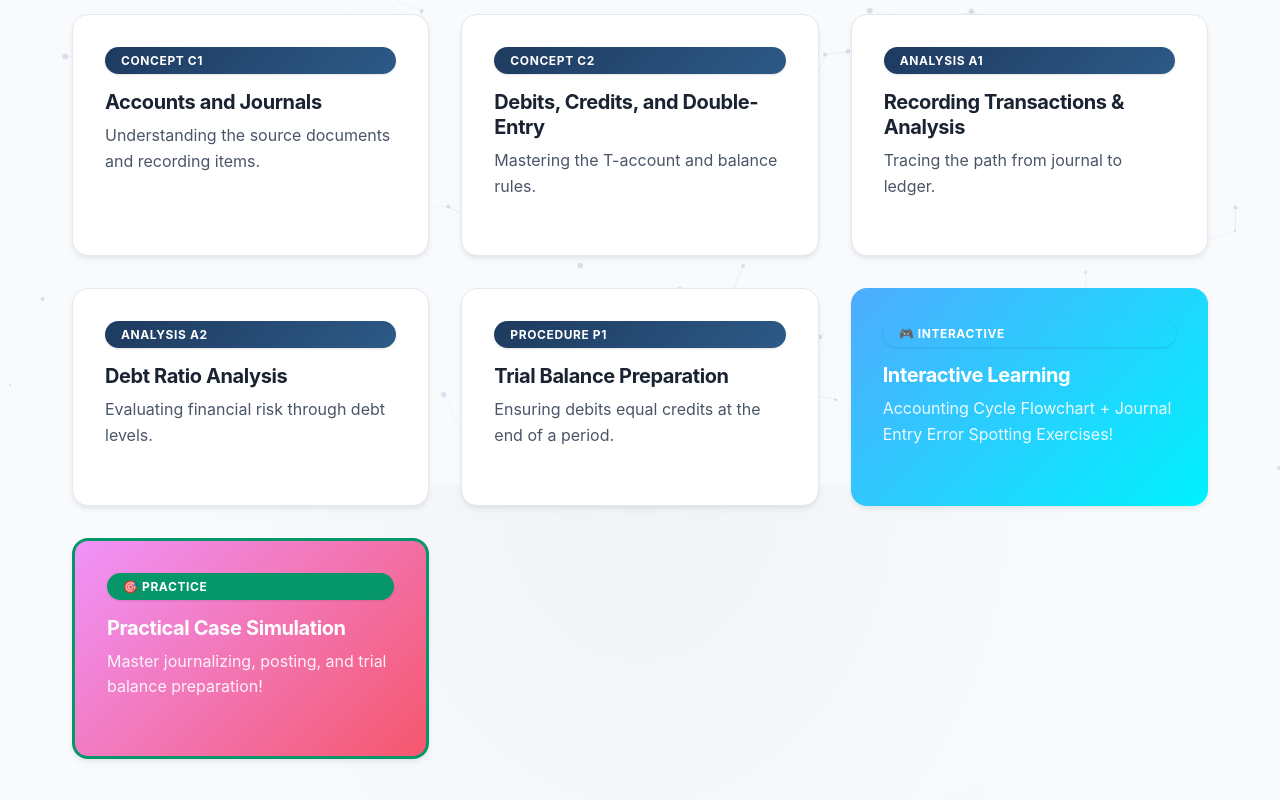
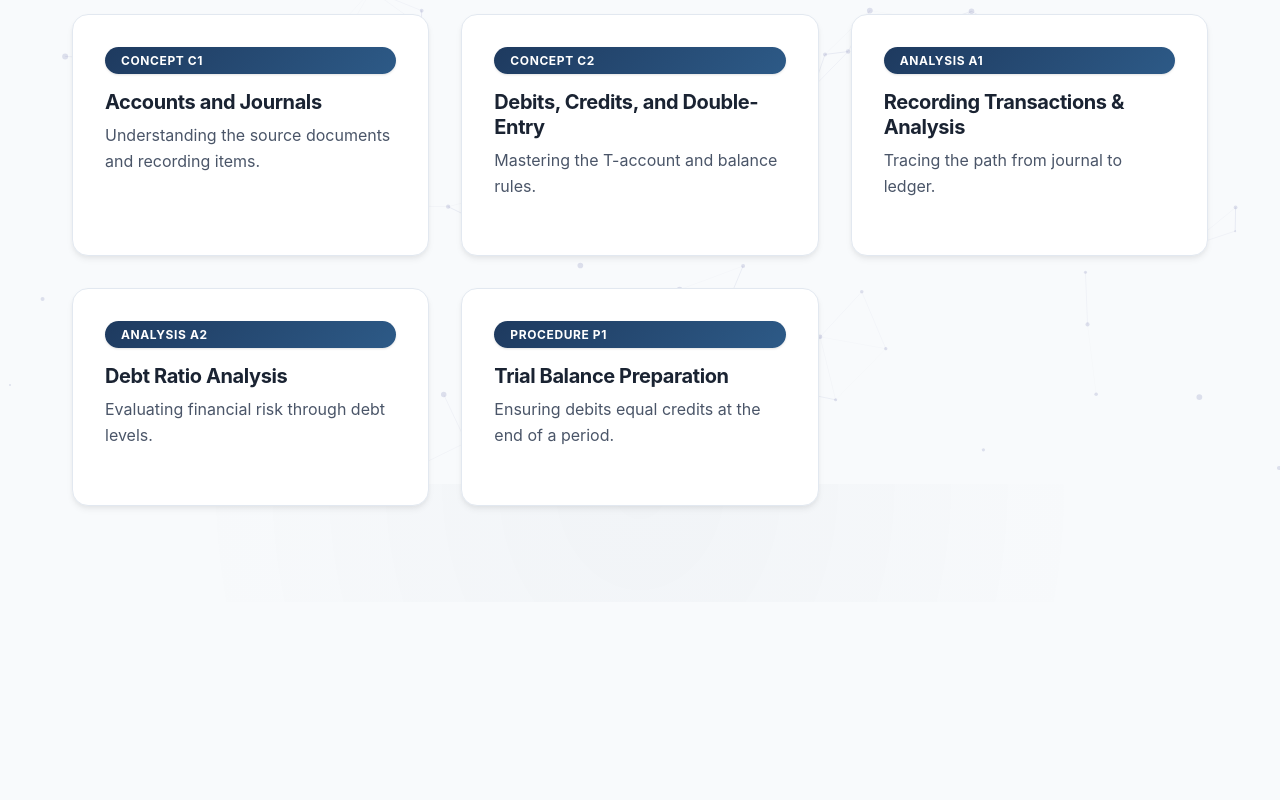
Before and after one commit to POPPYboy/accounting-essentials, a plain HTML site: page Part1/chapter2/ch02.html in a window 1280 px wide. Shown: the part 316-1116 px from the top of the page. After the commit the page ends 918 px from the top, so only its background shows below. Drawn offline with Linux system fonts and the light colour scheme.

Commit message:
Remove PRACTICE links from chapters 2, 3, 4

```diff
--- a/Part1/chapter2/ch02.html
+++ b/Part1/chapter2/ch02.html
@@ -79,23 +79,7 @@
                     <p>Ensuring debits equal credits at the end of a period.</p>
                 </a>
 
-                <!-- INTERACTIVE MODULE -->
-                <a href="ch02_INTERACTIVE.html" class="content-card"
-                    style="border: 3px solid var(--accent); background: linear-gradient(135deg, #4facfe 0%, #00f2fe 100%); color: white;">
-                    <div class="chapter-badge" style="background: var(--accent); color: white;">🎮 INTERACTIVE</div>
-                    <h3 style="color: white;">Interactive Learning</h3>
-                    <p style="color: rgba(255,255,255,0.9);">Accounting Cycle Flowchart + Journal Entry Error Spotting Exercises!</p>
-                </a>
 
-                <!-- PRACTICE CASE -->
-                <a href="ch02_PRACTICE.html" class="content-card"
-                    style="border: 3px solid var(--success); background: linear-gradient(135deg, #f093fb 0%, #f5576c 100%); color: white;">
-                    <div class="chapter-badge" style="background: var(--success); color: white;">🎯 PRACTICE</div>
-                    <h3 style="color: white;">Practical Case Simulation</h3>
-                    <p style="color: rgba(255,255,255,0.9);">Master journalizing, posting, and trial balance
-                        preparation!</p>
-                </a>
-            </div>
         </section>
     </main>
 
```
Also changed, not shown: Part1/chapter3/ch03.html (+0 -9 lines), Part1/chapter4/ch04.html (+0 -8 lines).
